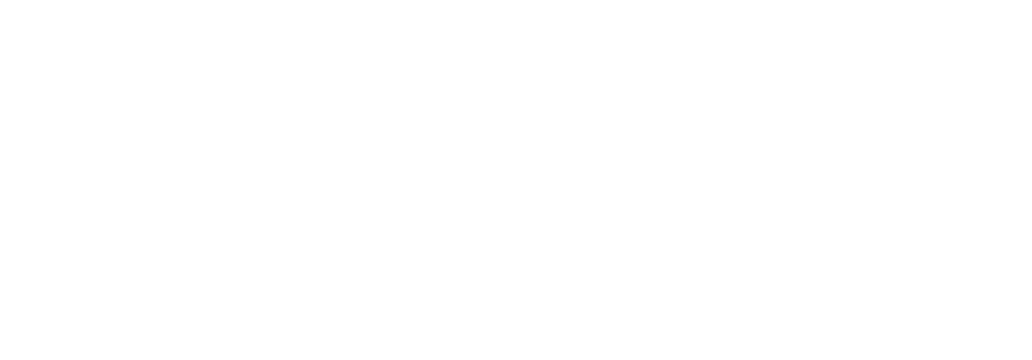
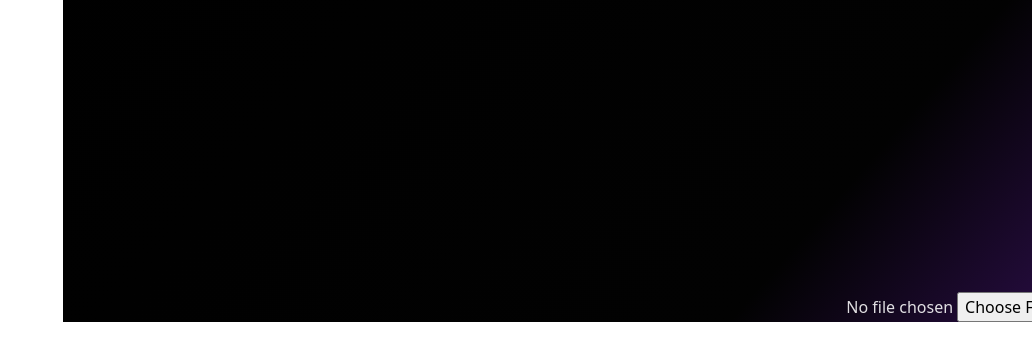
Before and after one commit to hastikm/tools-km, a React (Vite) app: page /image in a window 1280 px wide. Before the commit this address had no page. Shown: the top 360 px of the page, without its empty margins (248-1280 px from the left). Built offline with nearby package versions, Linux system fonts and the light colour scheme.

Commit message:
picture section is compelet

```diff
--- a/package.json
+++ b/package.json
@@ -10,6 +10,7 @@
     "preview": "vite preview"
   },
   "dependencies": {
+    "@imgly/background-removal": "^1.7.0",
     "axios": "^1.12.1",
     "leaflet": "^1.9.4",
     "react": "^19.1.1",
--- a/src/App.jsx
+++ b/src/App.jsx
@@ -20,7 +20,7 @@
     <Routes>
       <Route path="/" element={<Home />} />
       <Route path="/qrcode" element={<Qr />} />
-      <Route path="/picture" element={<Picture />} />
+      <Route path="/image" element={<Picture />} />
       <Route path="/map" element={<Map />} />
       <Route path="/health" element={<Health />} />
       <Route path="/ip" element={<Ip />} />
--- /dev/null
+++ b/src/pages/picture/picture.css
@@ -0,0 +1,24 @@
+.gradient-background {
+  background: linear-gradient(311deg,#922bf7,#020202,#000000,#24d2ab);
+  background-size: 240% 240%;
+  animation: gradient-animation 24s ease infinite;
+}
+
+@keyframes gradient-animation {
+  0% {
+    background-position: 0% 50%;
+  }
+  50% {
+    background-position: 100% 50%;
+  }
+  100% {
+    background-position: 0% 50%;
+  }
+}
+
+.my-shadow{
+  box-shadow: rgba(21, 255, 173, 0.4) 0px 5px, rgba(21, 255, 157, 0.3) 0px 10px, rgba(7, 255, 180, 0.2) 0px 15px, rgba(12, 255, 210, 0.1) 0px 20px, rgba(27, 255, 232, 0.05) 0px 25px;
+}
+.my-shadow2{
+  box-shadow: rgba(20, 232, 154, 0.35) 0px 5px 15px;
+}
--- a/src/pages/picture/picture.jsx
+++ b/src/pages/picture/picture.jsx
@@ -1,11 +1,195 @@
-import React from 'react'
+import React, { useState } from "react";
+import "../picture/picture.css";
+import Navbar from "../../components/navbar";
 
-const Picture = () => {
+export default function Picture() {
+  const [activeTab, setActiveTab] = useState("compress");
+  const [image, setImage] = useState(null);
+  const [imageFile, setImageFile] = useState(null);
+  const [targetFormat, setTargetFormat] = useState("jpg");
+  const [loading, setLoading] = useState(false);
+  const [resultImage, setResultImage] = useState(null);
+
+  const handleImageUpload = (e) => {
+    const file = e.target.files[0];
+    if (!file) return;
+    setImageFile(file);
+    setImage(URL.createObjectURL(file));
+    setResultImage(null);
+  };
+
+  // کاهش حجم تصویر
+  const handleCompress = async () => {
+    if (!imageFile) return;
+    setLoading(true);
+    const img = new Image();
+    img.src = URL.createObjectURL(imageFile);
+    img.onload = () => {
+      const canvas = document.createElement("canvas");
+      canvas.width = img.width;
+      canvas.height = img.height;
+      const ctx = canvas.getContext("2d");
+      ctx.drawImage(img, 0, 0);
+
+      // کاهش کیفیت به 0.5 (50%)
+      const dataURL = canvas.toDataURL("image/jpeg", 0.5);
+      setResultImage(dataURL);
+      setLoading(false);
+    };
+    img.onerror = () => {
+      alert("مشکل در بارگذاری تصویر!");
+      setLoading(false);
+    };
+  };
+
+  // تبدیل فرمت تصویر
+  const handleConvertFormat = async () => {
+    if (!imageFile) return;
+    setLoading(true);
+    const img = new Image();
+    img.src = URL.createObjectURL(imageFile);
+    img.onload = () => {
+      const canvas = document.createElement("canvas");
+      canvas.width = img.width;
+      canvas.height = img.height;
+      const ctx = canvas.getContext("2d");
+      ctx.drawImage(img, 0, 0);
+      const dataURL = canvas.toDataURL(
+        targetFormat === "png" ? "image/png" : "image/jpeg",
+        1.0
+      );
+      setResultImage(dataURL);
+      setLoading(false);
+    };
+    img.onerror = () => {
+      alert("مشکل در بارگذاری تصویر!");
+      setLoading(false);
+    };
+  };
+
   return (
-    <div>
-      picture page
+    <div className="gradient-background w-full min-h-screen">
+      <Navbar />
+
+      <div className="max-w-3xl mx-auto  bg-white/80 backdrop-blur-lg rounded-2xl shadow-lg p-6 mt-28">
+        {/* تب‌ها */}
+        <div className="flex mb-4 border-b">
+          <button
+            onClick={() => {
+              setActiveTab("compress");
+              setImage(null);
+              setResultImage(null);
+            }}
+            className={`flex-1 py-3 text-center rounded-t-xl transition ${
+              activeTab === "compress"
+                ? "bg-blue-500 text-white font-bold"
+                : "hover:bg-blue-100"
+            }`}
+          >
+            کاهش حجم
+          </button>
+
+          <button
+            onClick={() => {
+              setActiveTab("convert");
+              setImage(null);
+              setResultImage(null);
+            }}
+            className={`flex-1 py-3 text-center rounded-t-xl transition ${
+              activeTab === "convert"
+                ? "bg-blue-500 text-white font-bold"
+                : "hover:bg-blue-100"
+            }`}
+          >
+            تبدیل فرمت
+          </button>
+        </div>
+
+        {/* محتوای تب‌ها */}
+        <div className="flex flex-col lg:flex-row gap-6 items-center justify-center p-6">
+          {/* باکس آپلود */}
+          <div className="flex-1 flex flex-col items-center">
+            <label
+              htmlFor="upload"
+              className="cursor-pointer flex flex-col items-center justify-center border-2 border-dashed border-gray-400 rounded-2xl p-8 hover:bg-gray-50 transition w-72 h-72"
+            >
+              {image ? (
+                <img
+                  src={image}
+                  alt="Uploaded"
+                  className="max-h-64 rounded-xl shadow-md"
+                />
+              ) : (
+                <span className="text-gray-500 text-center">
+                  عکس رو اینجا بکشید یا کلیک کنید برای آپلود
+                </span>
+              )}
+              <input
+                id="upload"
+                type="file"
+                accept="image/*"
+                onChange={handleImageUpload}
+                className="hidden"
+              />
+            </label>
+
+            {/* انتخاب فرمت فقط برای تب تبدیل */}
+            {activeTab === "convert" && (
+              <div className="mt-4 flex flex-col items-center gap-2">
+                <label className="text-black font-semibold">
+                  انتخاب فرمت خروجی:
+                </label>
+                <select
+                  value={targetFormat}
+                  onChange={(e) => setTargetFormat(e.target.value)}
+                  className="bg-white text-black border border-gray-400 rounded-xl px-4 py-2 shadow-sm focus:outline-none focus:ring-2 focus:ring-blue-400"
+                >
+                  <option value="jpg">JPG</option>
+                  <option value="png">PNG</option>
+                </select>
+              </div>
+            )}
+
+            {/* دکمه اکشن */}
+            {image && (
+              <button
+                onClick={
+                  activeTab === "compress"
+                    ? handleCompress
+                    : handleConvertFormat
+                }
+                className="mt-6 bg-blue-500 text-white py-2 px-6 rounded-xl shadow-md hover:bg-blue-600 transition"
+                disabled={loading}
+              >
+                {loading
+                  ? "در حال پردازش..."
+                  : activeTab === "compress"
+                  ? "کاهش حجم"
+                  : `تبدیل به ${targetFormat.toUpperCase()}`}
+              </button>
+            )}
+          </div>
+
+          {/* نمایش تصویر خروجی */}
+          {resultImage && (
+            <div className="flex-1 flex flex-col items-center">
+              <span className="font-semibold mb-2">نتیجه:</span>
+              <img
+                src={resultImage}
+                alt="Result"
+                className="max-h-72 rounded-xl shadow-lg"
+              />
+              <a
+                href={resultImage}
+                download={`result.${activeTab === "convert" ? targetFormat : "jpg"}`}
+                className="mt-4 bg-green-500 text-white py-2 px-4 rounded-xl hover:bg-green-600 transition"
+              >
+                دانلود عکس
+              </a>
+            </div>
+          )}
+        </div>
+      </div>
     </div>
-  )
+  );
 }
-
-export default Picture
```
Also changed, not shown: src/pages/healthy/healthy.css (added), 1 other file (tests, documents, lock files or other folders).
